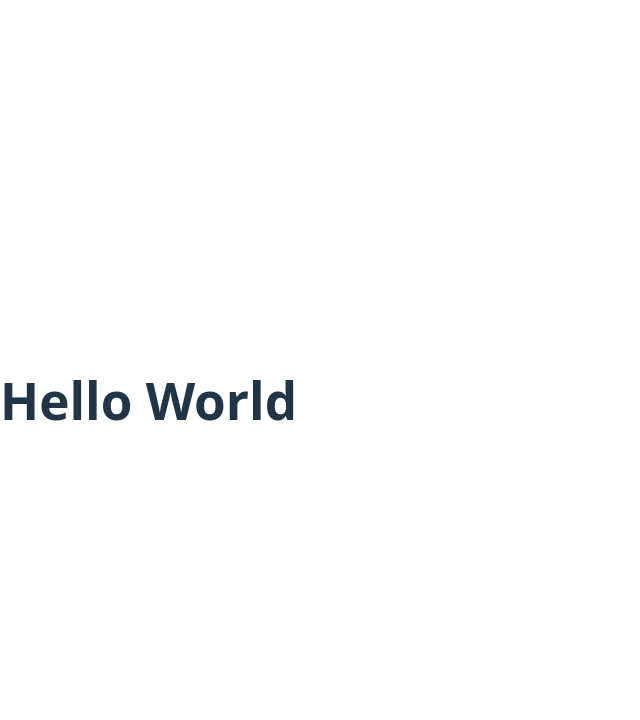
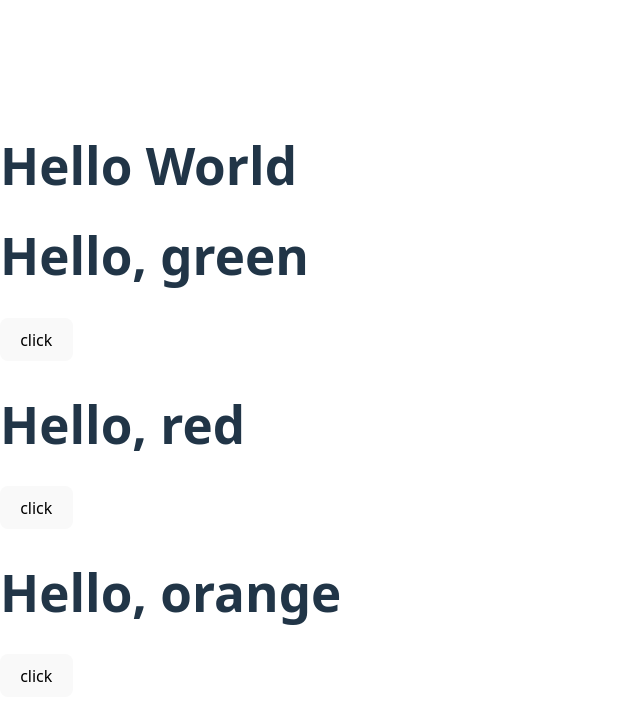
Before and after one commit to Gitax18/react-with-typescript, a React (Vite) app: page / in a window 1280 px wide. Shown: the top 720 px of the page, without its empty margins (0-640 px from the left). Built offline with nearby package versions, Linux system fonts and the light colour scheme.

Commit message:
add prop handling with ts

```diff
--- a/src/App.tsx
+++ b/src/App.tsx
@@ -1,7 +1,10 @@
+import Parent from "./props/Parent";
+
 function App() {
   return (
     <>
       <h1>Hello World</h1>
+      <Parent />
     </>
   );
 }
--- /dev/null
+++ b/src/props/Child.tsx
@@ -0,0 +1,34 @@
+import { ReactNode } from "react";
+
+interface ChildProps {
+  color: string;
+  onClick(): void;
+  children?: ReactNode;
+}
+
+export function Child({ color, onClick }: ChildProps) {
+  return (
+    <>
+      <div>
+        <h1>Hello, {color}</h1>
+        <button onClick={onClick}>click</button>
+      </div>
+    </>
+  );
+}
+
+export const ChildAsFunctionalComponent: React.FC<ChildProps> = ({
+  color,
+  onClick,
+  children,
+}) => {
+  return (
+    <>
+      <div>
+        <h1>Hello, {color}</h1>
+        <button onClick={onClick}>click</button>
+        {children}
+      </div>
+    </>
+  );
+};
--- /dev/null
+++ b/src/props/Parent.tsx
@@ -0,0 +1,17 @@
+import { Child, ChildAsFunctionalComponent } from "./Child";
+
+function Parent() {
+  function handleClick() {
+    alert("Hello");
+  }
+  return (
+    <div>
+      <Child color="green" onClick={handleClick} />
+      <ChildAsFunctionalComponent color="red" onClick={handleClick}>
+        <Child color="orange" onClick={handleClick} />
+      </ChildAsFunctionalComponent>
+    </div>
+  );
+}
+
+export default Parent;
```
